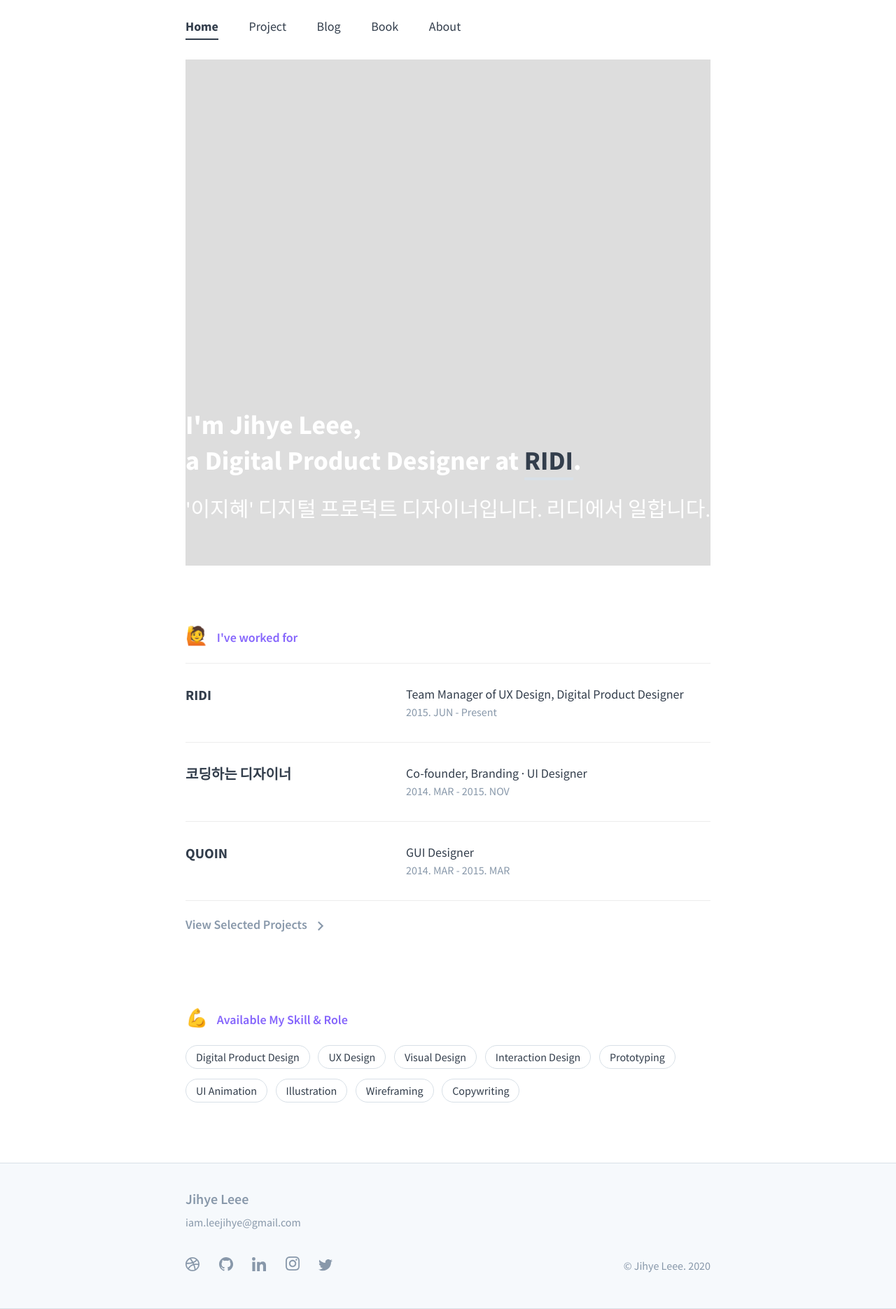
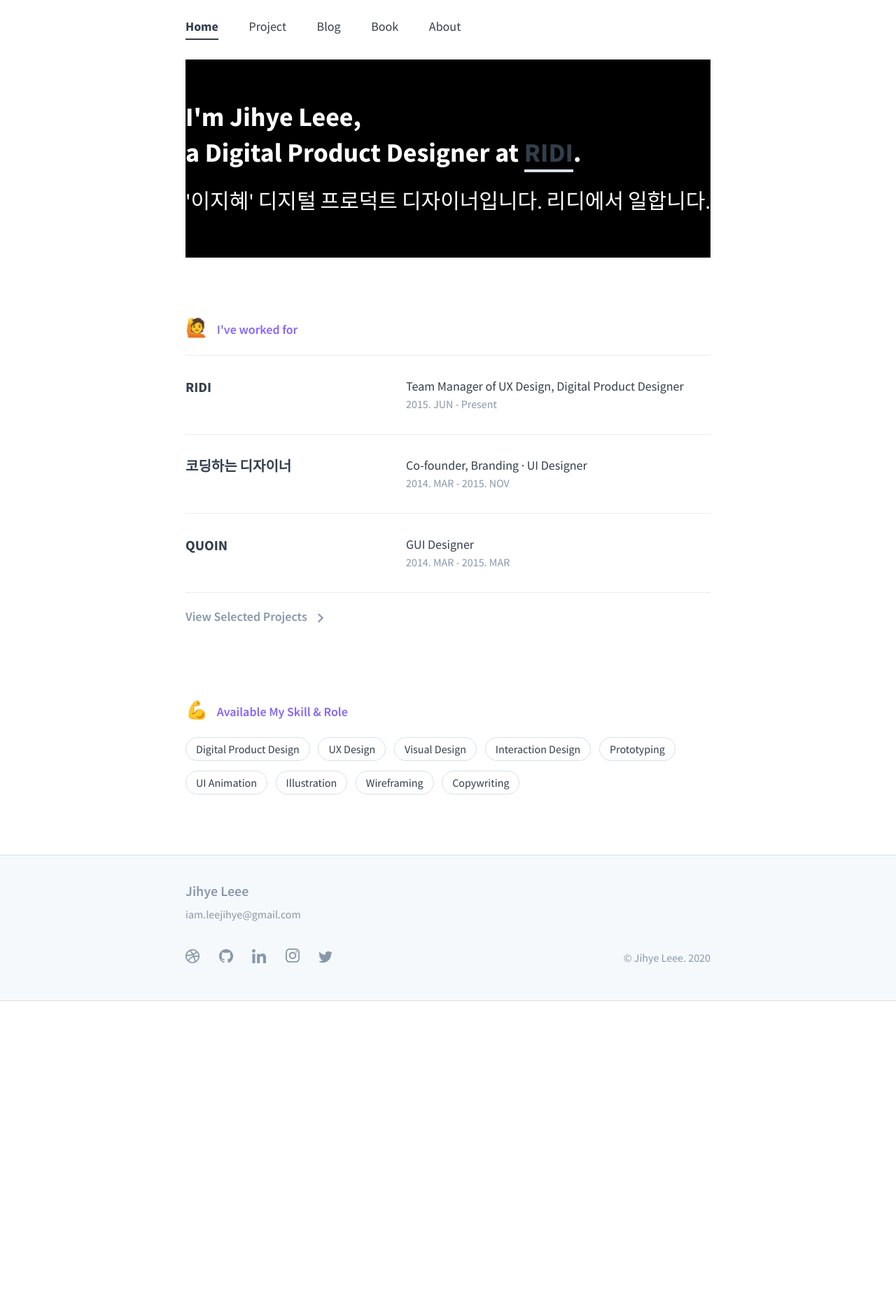
Before and after one commit to HeyHiHello17/HeyHiHello17.github.io, a Jekyll site: the page built from index.md, in a window 1280 px wide. Shown: the whole page at 70% size. Built offline with Jekyll 4.4.1, drawn with Linux system fonts in a browser that asks for light colours; after the commit the page ends 1430 px from its top, so only the background shows below that.

Commit message:
세션수정(1)

```diff
--- a/_sass/_section.scss
+++ b/_sass/_section.scss
@@ -6,9 +6,9 @@
 
 
 section.explanation {
-    padding-top: 500px;
+    padding-top: 60px;
     padding-bottom: 60px;
-    background-color: #ddd;
+    background-color: #000000;
     color:white;
 
     @media (max-width: $break-small) {
```
